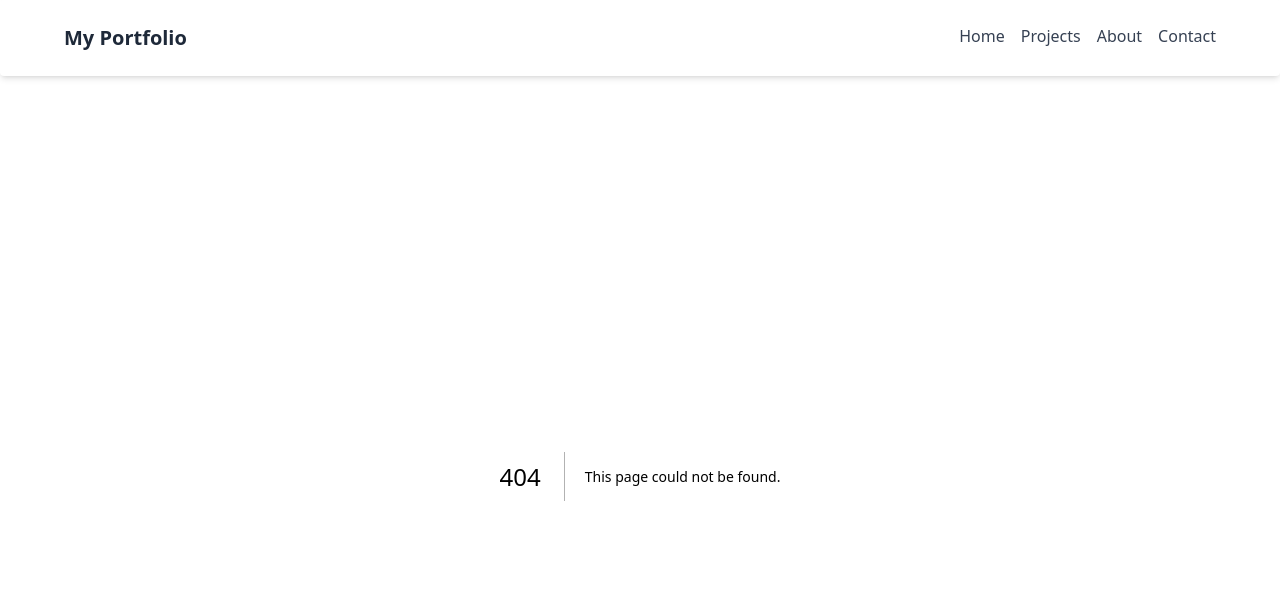
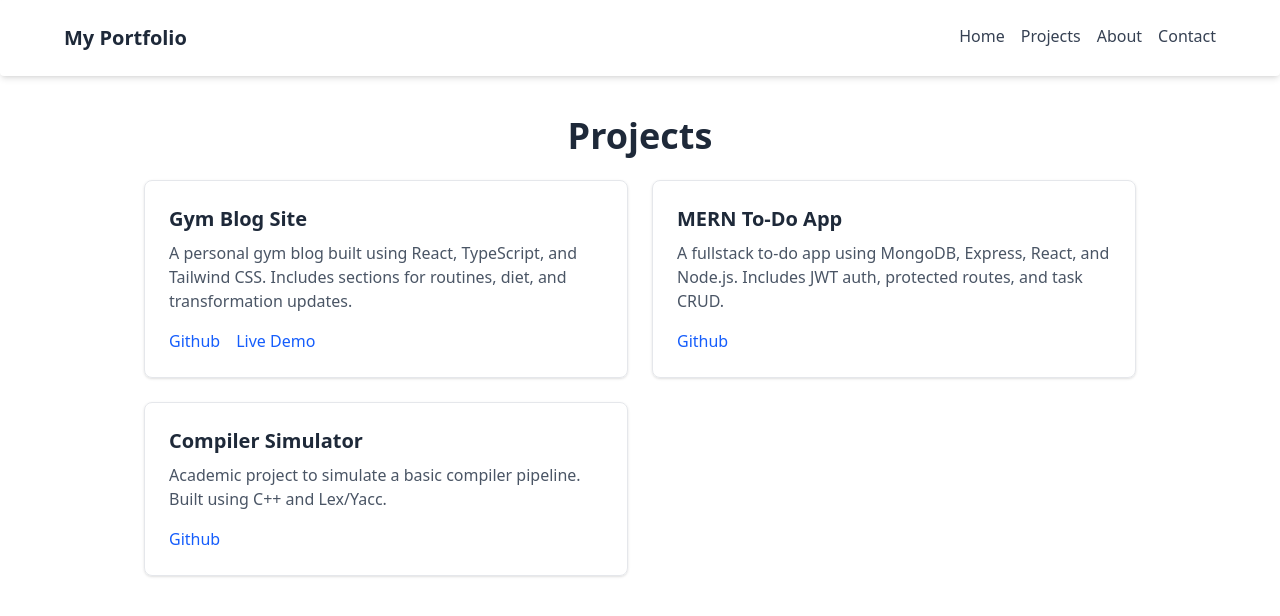
Before and after one commit to VictorPersona/my-portfolio, a Next.js app: page /projects in a window 1280 px wide. Before the commit this address had no page. Shown: the top 616 px of the page. Built offline with nearby package versions, Linux system fonts and the light colour scheme.

Commit message:
Phase 1 Completed,email backend remaining

```diff
--- a/app/about/page.tsx
+++ b/app/about/page.tsx
@@ -1,10 +1,13 @@
+// app/about/page.tsx
 export default function AboutPage() {
   return (
     <section className="min-h-screen py-10">
       <h1 className="text-4xl font-bold text-gray-800 mb-6 text-center">
         About Me
       </h1>
+
       <div className="max-w-4xl mx-auto px-4">
+        {/* Bio */}
         <p className="text-gray-700 text-lg mb-8 leading-relaxed">
           Hello! I'm Gaurav Tupe — a passionate fullstack developer and aspiring
           cloud engineer. I enjoy building backend systems, designing scalable
@@ -13,6 +16,8 @@ export default function AboutPage() {
           on advancing my cloud computing knowledge while sharpening my
           TypeScript and Go backend development skills.
         </p>
+
+        {/* Skills */}
         <div>
           <h2 className="text-2xl font-semibold text-gray-800 mb-4">Skills</h2>
           <div className="grid grid-cols-2 md:grid-cols-3 gap-4 text-gray-600">
--- /dev/null
+++ b/app/contact/page.tsx
@@ -0,0 +1,14 @@
+'use client'
+
+import ContactForm from '@/components/ContactForm'
+
+export default function ContactPage() {
+  return (
+    <section className="min-h-screen py-10 px-4">
+      <h1 className="text-4xl font-bold text-gray-800 mb-6 text-center">
+        Contact Me
+      </h1>
+      <ContactForm />
+    </section>
+  )
+}
--- /dev/null
+++ b/app/projects/page.tsx
@@ -0,0 +1,29 @@
+import ProjectCard from '@/components/ProjectCard'
+
+export default function ProjectsPage() {
+  return (
+    <section className="min-h-screen py-10">
+      <h1 className="text-4xl font-bold text-gray-800 mb-6 text-center ">
+        Projects
+      </h1>
+      <div className="max-w-5xl mx-auto grid gap-6 px-4 md:grid-cols-2">
+        <ProjectCard
+          title="Gym Blog Site"
+          description="A personal gym blog built using React, TypeScript, and Tailwind CSS. Includes sections for routines, diet, and transformation updates."
+          github="https://github.com/gauravtupe/gym-blog"
+          demo="https://github.com/VictorPersona/personal-journal-app"
+        />
+        <ProjectCard
+          title="MERN To-Do App"
+          description="A fullstack to-do app using MongoDB, Express, React, and Node.js. Includes JWT auth, protected routes, and task CRUD."
+          github="https://github.com/VictorPersona/E-Commerce"
+        />
+        <ProjectCard
+          title="Compiler Simulator"
+          description="Academic project to simulate a basic compiler pipeline. Built using C++ and Lex/Yacc."
+          github="https://github.com/gauravtupe/compiler-sim"
+        />
+      </div>
+    </section>
+  )
+}
--- /dev/null
+++ b/components/ContactForm.tsx
@@ -0,0 +1,62 @@
+import { useState } from 'react'
+export default function ContactForm() {
+  const [formData, setFormData] = useState({ name: '', email: '', message: '' })
+  const handleChange = (
+    e: React.ChangeEvent<HTMLInputElement | HTMLTextAreaElement>
+  ) => {
+    setFormData({ ...formData, [e.target.name]: e.target.value })
+  }
+
+  const handleSubmit = (e: React.FormEvent) => {
+    e.preventDefault()
+    console.log('Form Submitted', formData)
+    alert('Message sent!')
+    setFormData({ name: '', email: '', message: '' })
+  }
+
+  return (
+    <form onSubmit={handleSubmit} className="space-y-4 max-w-xl mx-auto">
+      <div>
+        <label className="block text-sm font-medium text-gray-700 mb-1">
+          Name
+        </label>
+        <input
+          type="text"
+          name="name"
+          value={formData.name}
+          onChange={handleChange}
+          required
+          className="w-full border border-gray-300 rounded px-3 py-2 focus:outline-none focus:ring-2 focus:ring-blue-500"
+        />
+      </div>
+      <div>
+        <label className="block text-sm font-medium text-gray-700 mb-1">
+          Email
+        </label>
+        <input
+          type="email"
+          name="email"
+          value={formData.email}
+          onChange={handleChange}
+          required
+          className="w-full border border-gray-300 rounded px-3 py-2 focus:outline-none focus:ring-2 focus:ring-blue-500"
+        />
+      </div>
+      <div>
+        <label className="block text-sm font-medium text-gray-700 mb-1">
+          Message
+        </label>
+        <textarea
+          name="message"
+          value={formData.message}
+          onChange={handleChange}
+          required
+          className="w-full border rounded border-gray-300 px-3 py-2 focus:outline-none focus:ring-2 focus:ring-blue-500"
+        />
+      </div>
+      <button type="submit" className="bg-blue-600 text-white px-6 py-2 rounded hover:bg-blue-700 transition">
+        Send Message
+      </button>
+    </form>
+  )
+}
--- /dev/null
+++ b/components/ProjectCard.tsx
@@ -0,0 +1,40 @@
+import Link from 'next/link'
+
+interface ProjectCardProps {
+  title: string
+  description: string
+  github: string
+  demo?: string
+}
+
+export default function ProjectCard({
+  title,
+  description,
+  github,
+  demo,
+}: ProjectCardProps) {
+  return (
+    <div className="border border-gray-200 rounded-lg p-6 shadow-sm hover:shadow-md transition">
+      <h3 className="text-xl font-semibold text-gray-800 mb-2">{title}</h3>
+      <p className="text-gray-600 mb-4">{description}</p>
+      <div className="space-x-4">
+        <a
+          href={github}
+          target="_blank"
+          className="text-blue-600 hover:underline"
+        >
+          Github
+        </a>
+        {typeof demo === 'string' && (
+          <a
+            href={demo}
+            target="_blank"
+            className="text-blue-600 hover:underline"
+          >
+            Live Demo
+          </a>
+        )}
+      </div>
+    </div>
+  )
+}
--- /dev/null
+++ b/components/data/projectData.ts
@@ -0,0 +1,25 @@
+export type Project = {
+  title: string
+  description: string
+  stack: string[]
+  github: string
+  live: string
+}
+
+export const projects: Project[] = [
+  {
+    title: 'Personal Portfolio',
+    description:
+      'A sleek, responsive portfolio built with Next.js and Tailwind CSS.',
+    stack: ['Next.js', 'Tailwind', 'TypeScript'],
+    github: 'https://github.com/yourusername/portfolio',
+    live: 'https://your-portfolio.vercel.app',
+  },
+  {
+    title: 'Todo App',
+    description: 'A fullstack MERN to-do list app with JWT auth and MongoDB.',
+    stack: ['React', 'Node.js', 'MongoDB'],
+    github: 'https://github.com/yourusername/todo-app',
+    live: 'https://todo-app.vercel.app',
+  },
+]
```
